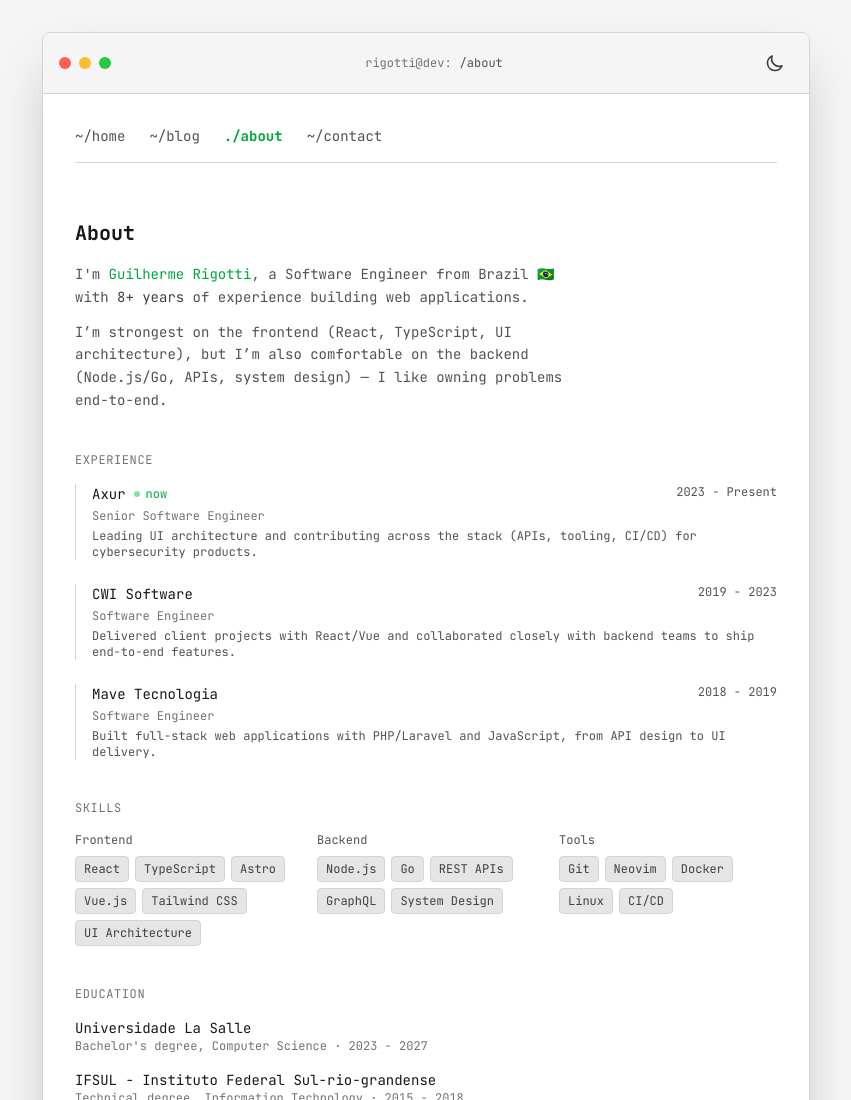
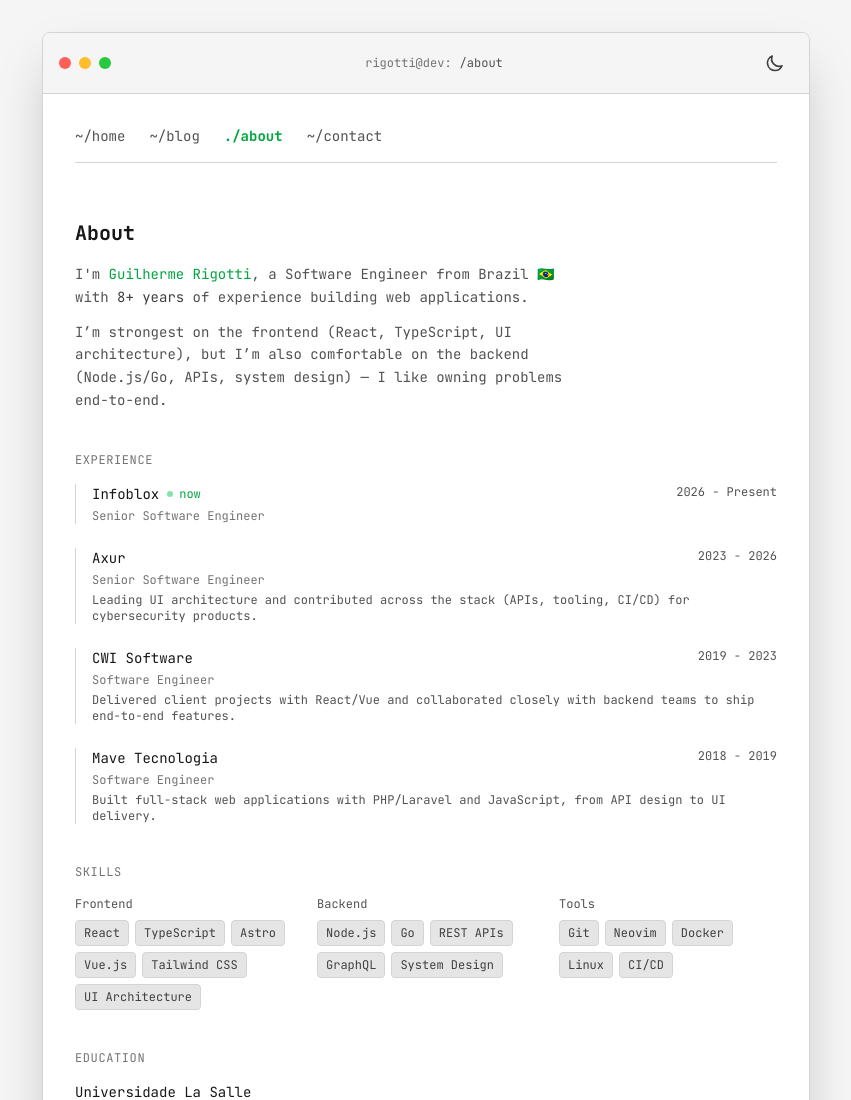
Before and after one commit to RigottiG/rigotti.dev, an Astro site: page /about in a window 1280 px wide. Shown: the top 1100 px of the page, without its empty margins (214-1065 px from the left). Built offline with nearby package versions, Linux system fonts and the light colour scheme; Astro itself is replaced by a stand-in of ours.

Commit message:
update my current job

```diff
--- a/src/pages/about.astro
+++ b/src/pages/about.astro
@@ -3,11 +3,19 @@ import BaseLayout from '@/layouts/BaseLayout.astro'
 
 const experience = [
   {
-    company: 'Axur',
+    company: 'Infoblox',
     current: true,
     description:
-      'Leading UI architecture and contributing across the stack (APIs, tooling, CI/CD) for cybersecurity products.',
-    period: '2023 - Present',
+      '',
+    period: '2026 - Present',
+    role: 'Senior Software Engineer',
+  },
+  {
+    company: 'Axur',
+    current: false,
+    description:
+      'Leading UI architecture and contributed across the stack (APIs, tooling, CI/CD) for cybersecurity products.',
+    period: '2023 - 2026',
     role: 'Senior Software Engineer',
   },
   {
```
